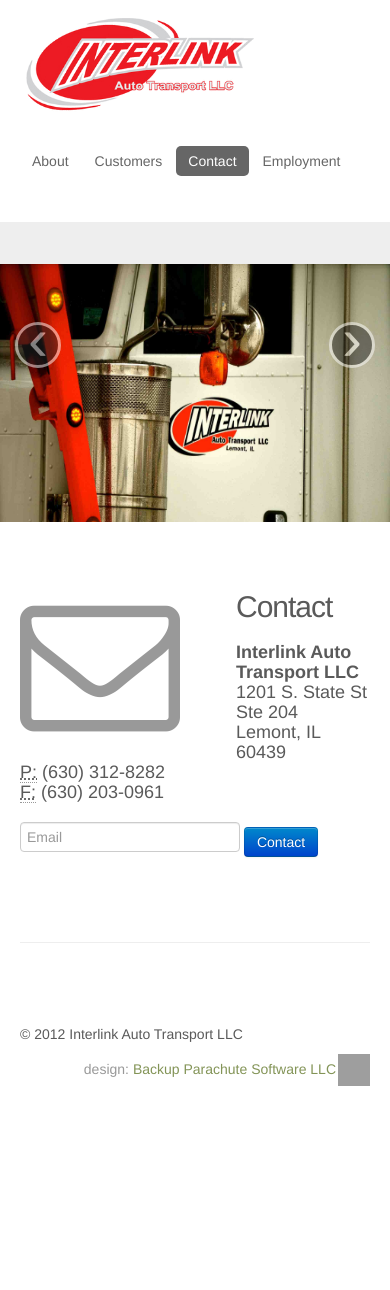
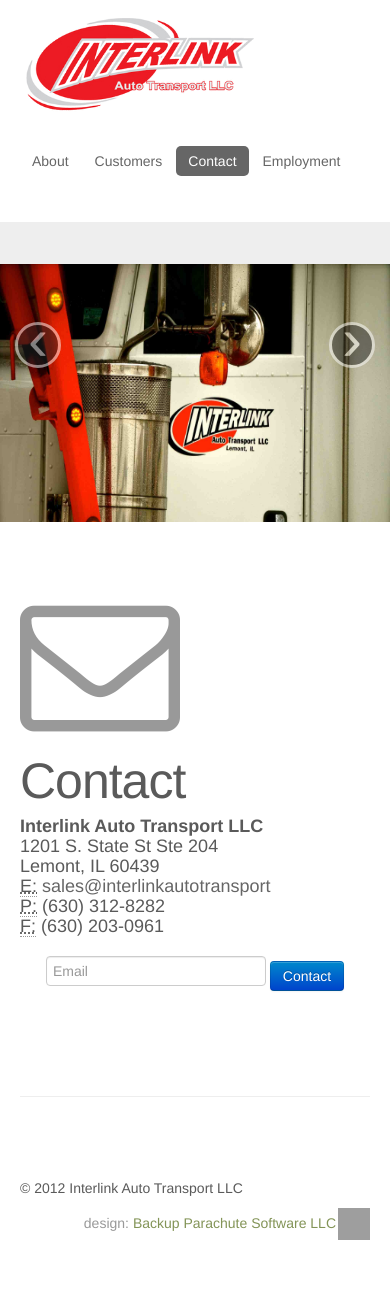
Before and after one commit to interlinkautotransport/interlinkautotransport.github.com, a Jekyll site: the page built from contact.html, in a window 390 px wide. Built offline with Jekyll 4.4.1, drawn with Linux system fonts in a browser that asks for light colours; before the commit the page ends 1136 px from its top, so only the background shows below that; grey boxes are pictures that could not be loaded.

Commit message:
contact layout tweaks

```diff
--- a/contact.html
+++ b/contact.html
@@ -3,29 +3,29 @@
 title: Contact
 ---
 
-      <div class="featurette" id="contact">
-		<i class="featurette-icon pull-left icon-envelope muted"></i>
-		<!-- <a class="featurette-button btn btn-large btn-primary pull-right" href="mailto:sales@interlinkautotransport.com">Contact</a> -->
-        <h2 class="featurette-heading">Contact<!-- <span class="muted">See for yourself.</span> --></h2>
-        <p class="lead">
+      <div class="row-fluid" id="contact">
+		<i class="featurette-icon span2 icon-envelope muted"></i>
+		<div class="span5 offset1 container">
+        	<h2 class="featurette-heading">Contact</h2>
 
 			<address>
 				<strong>Interlink Auto Transport LLC</strong><br />
 				1201 S. State St Ste 204<br />
 				Lemont, IL 60439<br />
+				<abbr title="Email">E:</abbr> <a href="mailto:sales@interlinkautotransport.com">sales@interlinkautotransport</a><br />
 				<abbr title="Phone">P:</abbr> (630) 312-8282<br />
 				<abbr title="Fax">F:</abbr> (630) 203-0961<br />
 			</address>
-		</p>
-
-
-
 		</div>
 
-		<form action="http://getsimpleform.com/messages?form_api_token=da835eaf7710213001d5715e050e27dc" method="post">
+		<div class="span4">
+			<form action="http://getsimpleform.com/messages?form_api_token=da835eaf7710213001d5715e050e27dc" method="post" class="">
 			  <!-- all your input fields here.... -->
 			<fieldset>
 			  <input type='text' name='email' placeholder="Email"/>
 			  <button type="submit" class="btn btn-primary">Contact</button>
 			</fieldset>
 			</form>
+		</div>
+
+      </div>
--- a/css/main.css
+++ b/css/main.css
@@ -92,31 +92,11 @@
 .featurette-divider {
 margin: 80px 0; /* Space out the Bootstrap <hr> more */
 }
-.featurette {
-padding-top: 120px; /* Vertically center images part 1: add padding above and below text. */
-overflow: hidden; /* Vertically center images part 2: clear their floats. */
-}
-
-.featurette-image {
-margin-top: -40px;
-}
-
-.featurette-button {
-margin-top: 15px;
-}
 
 .featurette-icon {
 font-size: 160px;
 /*      margin-top: -100px; */
 /* Vertically center images part 3: negative margin up the image the same amount of the padding to center it. */
-}
-
-/* Give some space on the sides of the floated elements so text doesn't run right into it. */
-.featurette-image.pull-left {
-margin-right: 40px;
-}
-.featurette-image.pull-right {
-margin-left: 40px;
 }
 
 /* Thin out the marketing headings */
@@ -134,17 +114,6 @@
 
 @media (max-width: 979px) {
 
-/*      .container.navbar-wrapper {
-margin-bottom: 0;
-width: auto;
-}*/
-.navbar-inner {
-/*        border-radius: 0;*/
-/*        margin: -20px 0;*/
-}
-
-
-
 .carousel .item {
 height: 500px;
 }
@@ -153,17 +122,6 @@
 height: 500px;
 }
 
-.featurette {
-height: auto;
-padding: 0;
-}
-.featurette-image.pull-left,
-.featurette-image.pull-right {
-display: block;
-float: none;
-max-width: 40%;
-margin: 0 auto 20px;
-}
 }
 
 
@@ -203,14 +161,6 @@
 	margin-top: 40px;
 	}
 
-.featurette-heading {
-font-size: 30px;
-}
-.featurette .lead {
-font-size: 18px;
-line-height: 1.5;
-}
-
 }
 
 
@@ -245,3 +195,5 @@
 
 a,
 a:hover {color: #666666;}
+
+/*#contact address {text-align:left;}*/
```
Lines whose indentation alone changed are shown as unchanged.
